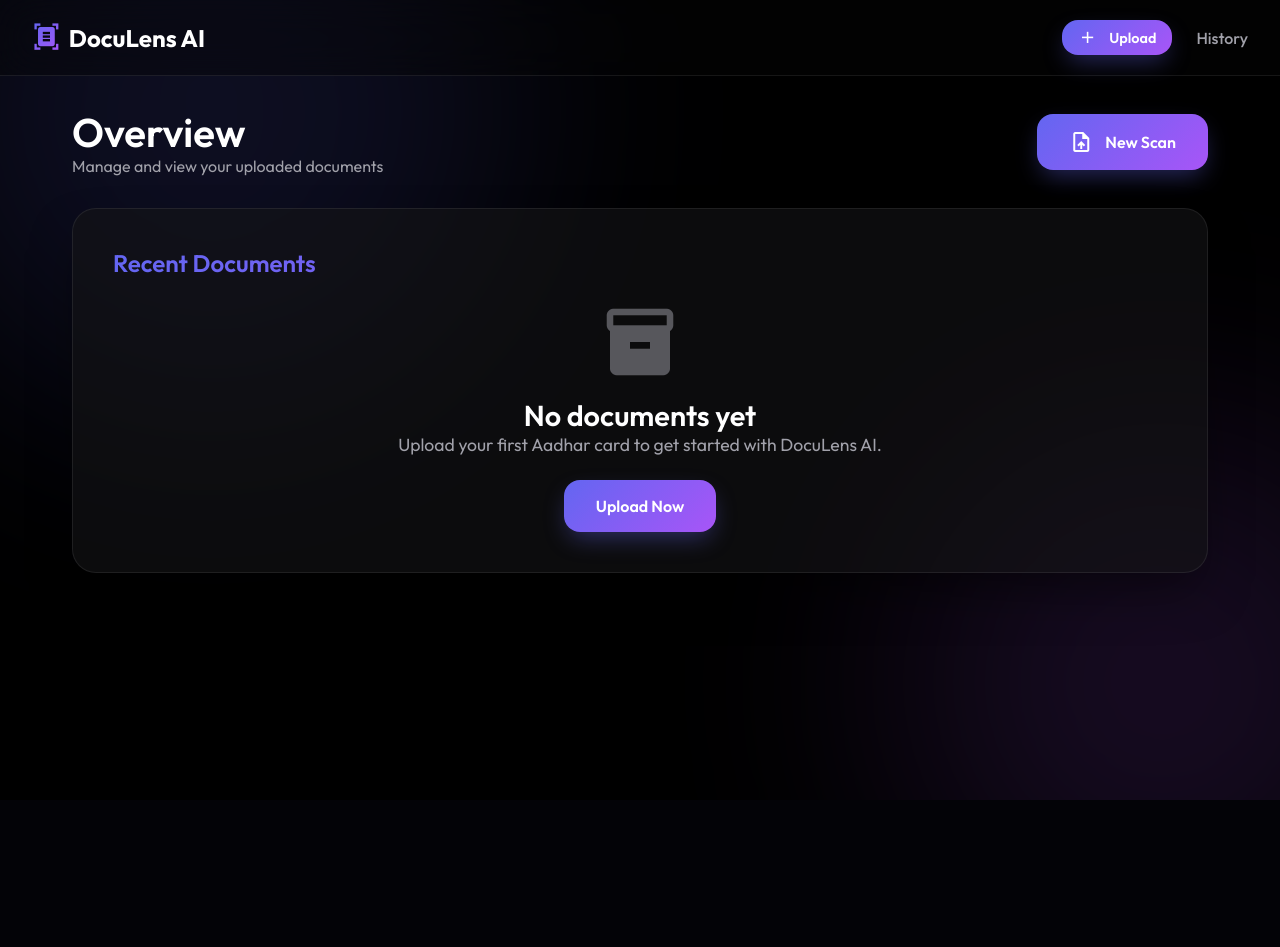
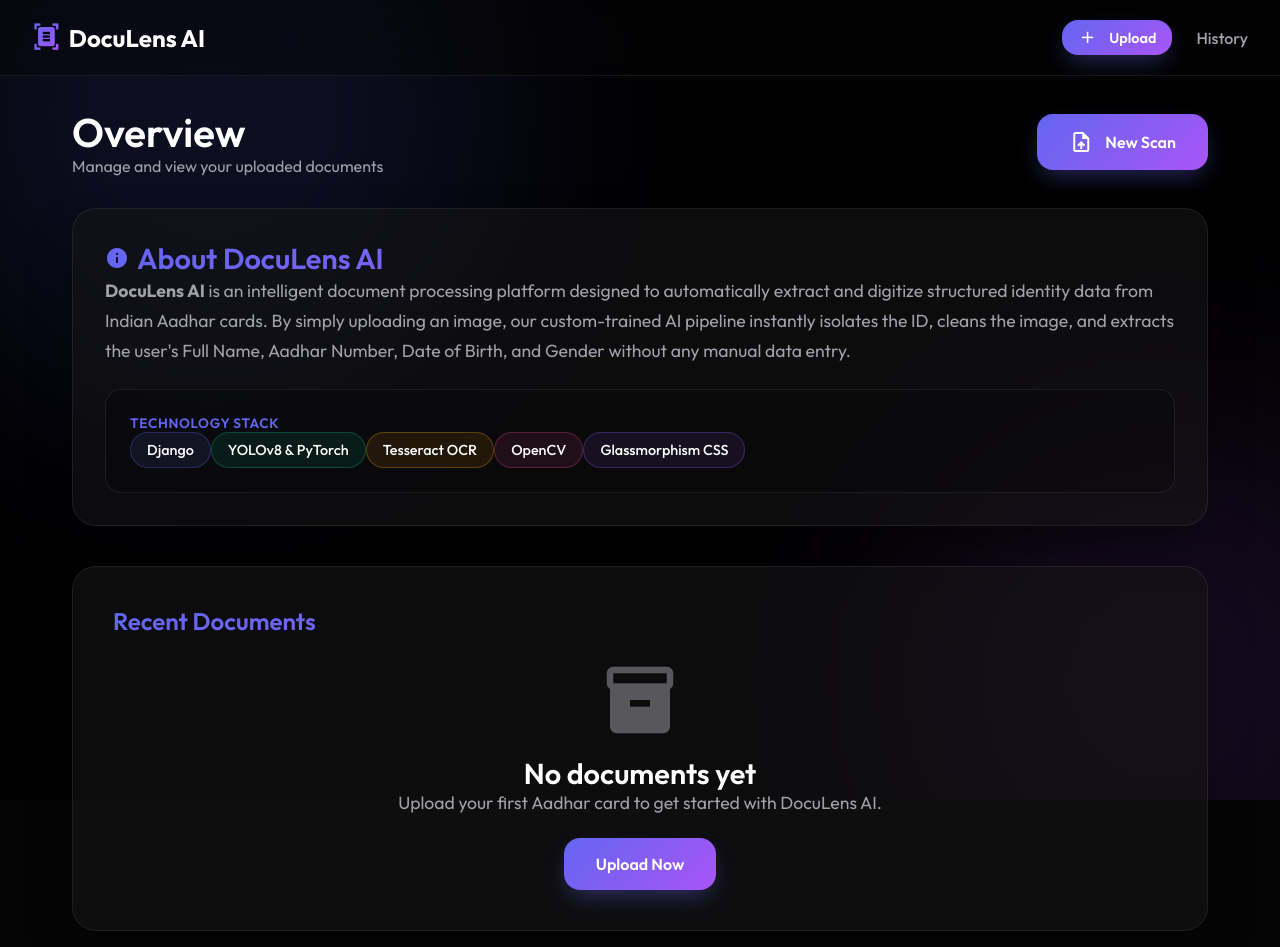
Before and after one commit to KrishnaKavishwar13/OCR--Aadhar-Card, a Django app: page /dashboard/ in a window 1280 px wide. Shown: the top 947 px of the page. Before the commit the page ends 800 px from the top, so only its background shows below. Run offline with Django 5.2, Linux system fonts and the light colour scheme; data that the repository does not hold is empty.

Commit message:
Add About section and Tech Stack to dashboard

```diff
--- a/Aadhar_interface/aadhar_ocr_app/ocr/templates/dashboard1.html
+++ b/Aadhar_interface/aadhar_ocr_app/ocr/templates/dashboard1.html
@@ -11,6 +11,26 @@
         <a href="{% url 'document_upload' %}" class="btn btn-primary">
             <span class="material-icons">upload_file</span> New Scan
         </a>
+    </div>
+
+    <!-- About Section -->
+    <div class="glass-panel" style="margin-bottom: 2.5rem; padding: 2rem;">
+        <h2 class="text-gradient mb-4" style="font-size: 1.8rem; display: flex; align-items: center; gap: 0.5rem;">
+            <span class="material-icons">info</span> About DocuLens AI
+        </h2>
+        <p class="mb-6" style="font-size: 1.1rem; line-height: 1.7; color: var(--text-secondary);">
+            <strong>DocuLens AI</strong> is an intelligent document processing platform designed to automatically extract and digitize structured identity data from Indian Aadhar cards. By simply uploading an image, our custom-trained AI pipeline instantly isolates the ID, cleans the image, and extracts the user's Full Name, Aadhar Number, Date of Birth, and Gender without any manual data entry.
+        </p>
+        <div style="background: rgba(0,0,0,0.2); border: 1px solid var(--border-color); border-radius: var(--radius-md); padding: 1.5rem;">
+            <h4 class="mb-4" style="color: var(--accent-primary); letter-spacing: 0.05em; text-transform: uppercase; font-size: 0.85rem; font-weight: 600;">Technology Stack</h4>
+            <div class="flex flex-wrap gap-3">
+                <span style="background: rgba(99, 102, 241, 0.1); color: #fff; padding: 0.5rem 1rem; border: 1px solid rgba(99, 102, 241, 0.3); border-radius: 20px; font-size: 0.9rem; font-weight: 500;">Django</span>
+                <span style="background: rgba(16, 185, 129, 0.1); color: #fff; padding: 0.5rem 1rem; border: 1px solid rgba(16, 185, 129, 0.3); border-radius: 20px; font-size: 0.9rem; font-weight: 500;">YOLOv8 & PyTorch</span>
+                <span style="background: rgba(245, 158, 11, 0.1); color: #fff; padding: 0.5rem 1rem; border: 1px solid rgba(245, 158, 11, 0.3); border-radius: 20px; font-size: 0.9rem; font-weight: 500;">Tesseract OCR</span>
+                <span style="background: rgba(236, 72, 153, 0.1); color: #fff; padding: 0.5rem 1rem; border: 1px solid rgba(236, 72, 153, 0.3); border-radius: 20px; font-size: 0.9rem; font-weight: 500;">OpenCV</span>
+                <span style="background: rgba(139, 92, 246, 0.1); color: #fff; padding: 0.5rem 1rem; border: 1px solid rgba(139, 92, 246, 0.3); border-radius: 20px; font-size: 0.9rem; font-weight: 500;">Glassmorphism CSS</span>
+            </div>
+        </div>
     </div>
 
     <div class="glass-panel">
```
